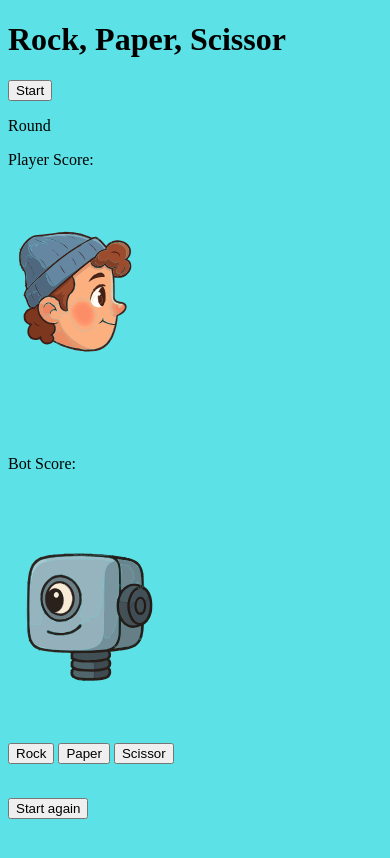
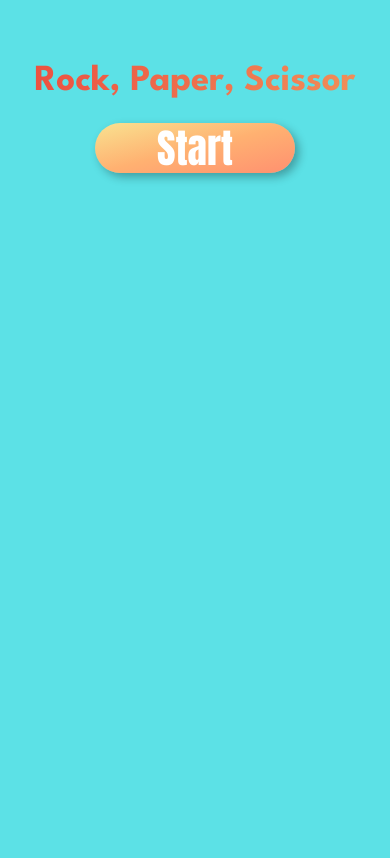
Before and after one commit to thoughtfulponder/rock-paper-scissors-project, a plain HTML site: page index.html in a window 390 px wide. Drawn offline with Linux system fonts and the light colour scheme.

Commit message:
finish mobile view of start screen of game

```diff
--- a/index.html
+++ b/index.html
@@ -5,17 +5,20 @@
   <meta charset="UTF-8">
   <meta name="viewport" content="width=device-width, initial-scale=1">
   <title>Rock Paper and Scissors</title>
+  <link rel="preconnect" href="https://fonts.googleapis.com">
+  <link rel="preconnect" href="https://fonts.gstatic.com" crossorigin>
+  <link href="https://fonts.googleapis.com/css2?family=Anton&family=League+Spartan:wght@100..900&family=Poppins:ital,wght@0,100;0,200;0,300;0,400;0,500;0,600;0,700;0,800;0,900;1,100;1,200;1,300;1,400;1,500;1,600;1,700;1,800;1,900&display=swap" rel="stylesheet">
   <link rel="stylesheet" href="style.css">
 </head>
 
 <body>
 
-  <div class="start-section">
-    <h1>Rock, Paper, Scissor</h1>
-    <button>Start</button>
+  <div id="start-stat">
+    <h1 class="gradient-text">Rock, Paper, Scissor</h1>
+    <button class="start-btn">Start</button>
   </div>
 
-  <div class="game-section">
+  <div id="game-stat" class="hidden">
     <p>Round</p>
     <div class="players-container">
       <div class="user-side">
@@ -27,6 +30,12 @@
         <img src="./assets/bot-side-face.svg" alt="bot-side" class="players-icon">
       </div>
     </div>
+    <div class="players-actions">
+
+    </div>
+    <div class="round-winner">
+
+    </div>
     <button>Rock</button>
     <button>Paper</button>
     <button>Scissor</button>
@@ -35,10 +44,10 @@
     </div>
   </div>
 
-  <div class="end-section">
+  <div id="end-stat" class="hidden">
     <img src="" alt="">
     <p></p>
-    <button>Start again</button>
+    <button class="play-again-btn">Play again</button>
   </div>
 
 
--- a/style.css
+++ b/style.css
@@ -1,7 +1,67 @@
+/*elements selectors */
+html {
+    height: 100%;
+}
 body {
     background-color: #5CE1E6;
+    color: white;
+    text-align: center;
+    margin: 0;
+    padding: 0;
+    /*display: flex;
+    flex-direction: column;
+    align-items: center;*/
+    max-height: 100vh;
+    height: 100%;
+}
+
+p {
+    font-family: "Poppins", sans-serif;
+    font-weight: 500;
+    font-style: normal;
+}
+
+button {
+    font-family: "Anton", sans-serif;
+    font-size: 2rem;
+    background: linear-gradient(to bottom right,#f9e290, #ffb171, #ff9070);
+    color: white;
+
+    border-radius: 30px;
+    border: none;
+    box-shadow: 4px 4px 10px rgba(0, 0, 0, 0.3);
+}
+
+/* id selectors */
+
+#start-stat {
+    margin-top: 4rem;
+}
+
+/* combined selectiors*/
+
+#start-stat button {
+    font-size: 40px;
+    text-align: center;
+    line-height: 2.5rem;
+    width: 200px;
+    height: 50px;
+}
+
+/* class selectors */
+
+.gradient-text {
+    background: linear-gradient(to right, #eb4b3f, #f0945b);
+    -webkit-background-clip: text;
+    -webkit-text-fill-color: transparent;
+    font-family: "League Spartan", sans-serif;
+    font-size: 2.3rem;
 }
 
 .players-icon {
     height: 250px;
 }
+
+.hidden {
+    display: none;
+}
```
